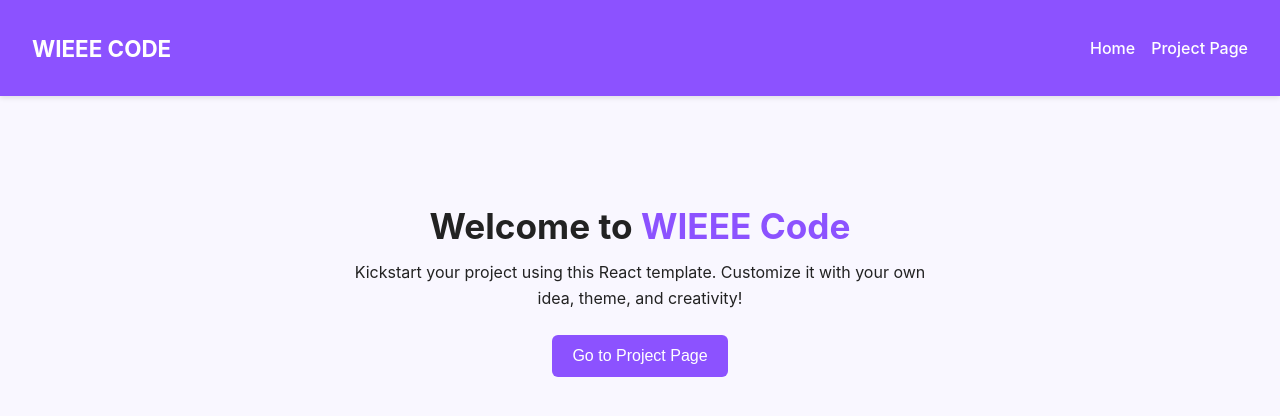
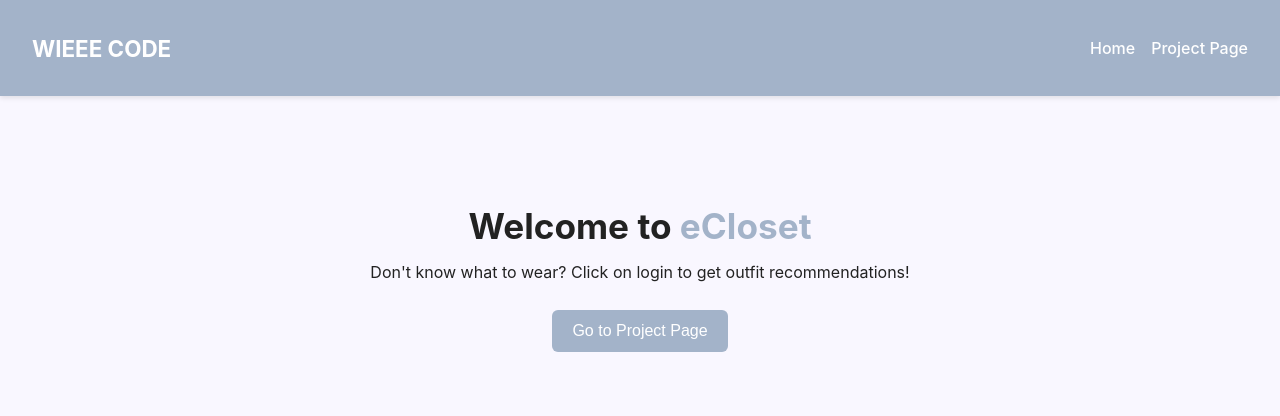
Before and after one commit to DBordeianu1/WIEEE_CODE_2025, a React (Vite) app: page / in a window 1280 px wide. Shown: the top 416 px of the page. Built offline with nearby package versions, Linux system fonts and the light colour scheme.

Commit message:
Updated the main color, and changed the text in the main page

```diff
--- a/src/index.css
+++ b/src/index.css
@@ -1,5 +1,5 @@
 :root {
-  --primary-color: #8c52ff;
+  --primary-color: #A3B3C9;
   --light-bg: #f9f7ff;
   --dark-text: #222;
 }
--- a/src/pages/Home.jsx
+++ b/src/pages/Home.jsx
@@ -6,10 +6,10 @@ export default function Home() {
   return (
     <div className="home">
       <section className="hero">
-        <h2>Welcome to <span className="highlight">WIEEE Code</span></h2>
+        <h2>Welcome to <span className="highlight"> eCloset</span></h2>
         <p>
-          Kickstart your project using this React template.
-          Customize it with your own idea, theme, and creativity!
+          Don't know what to wear?
+          Click on login to get outfit recommendations!
         </p>
         <button onClick={() => navigate('/about')}>Go to Project Page</button>
       </section>
```
Also changed, not shown: 1 other file (tests, documents, lock files or other folders).
